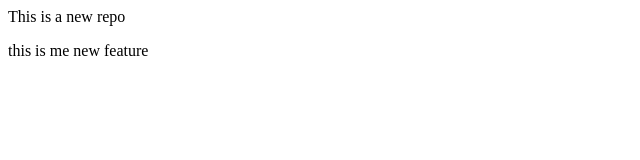
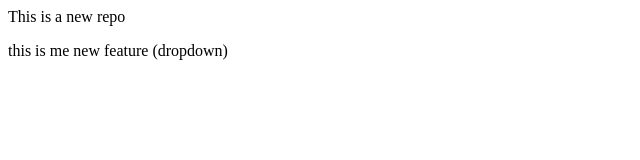
Before and after one commit to sagar777-900er/Localrepo, a plain HTML site: page index.html in a window 1280 px wide. Shown: the full height of the page, 0-640 px from the left. Drawn offline with Linux system fonts and the light colour scheme.

Commit message:
add dropdown

```diff
--- a/index.html
+++ b/index.html
@@ -1,2 +1,2 @@
 <p>This is a new repo</p>
-<p>this is me new feature</p>
+<p>this is me new feature (dropdown)</p>
```
